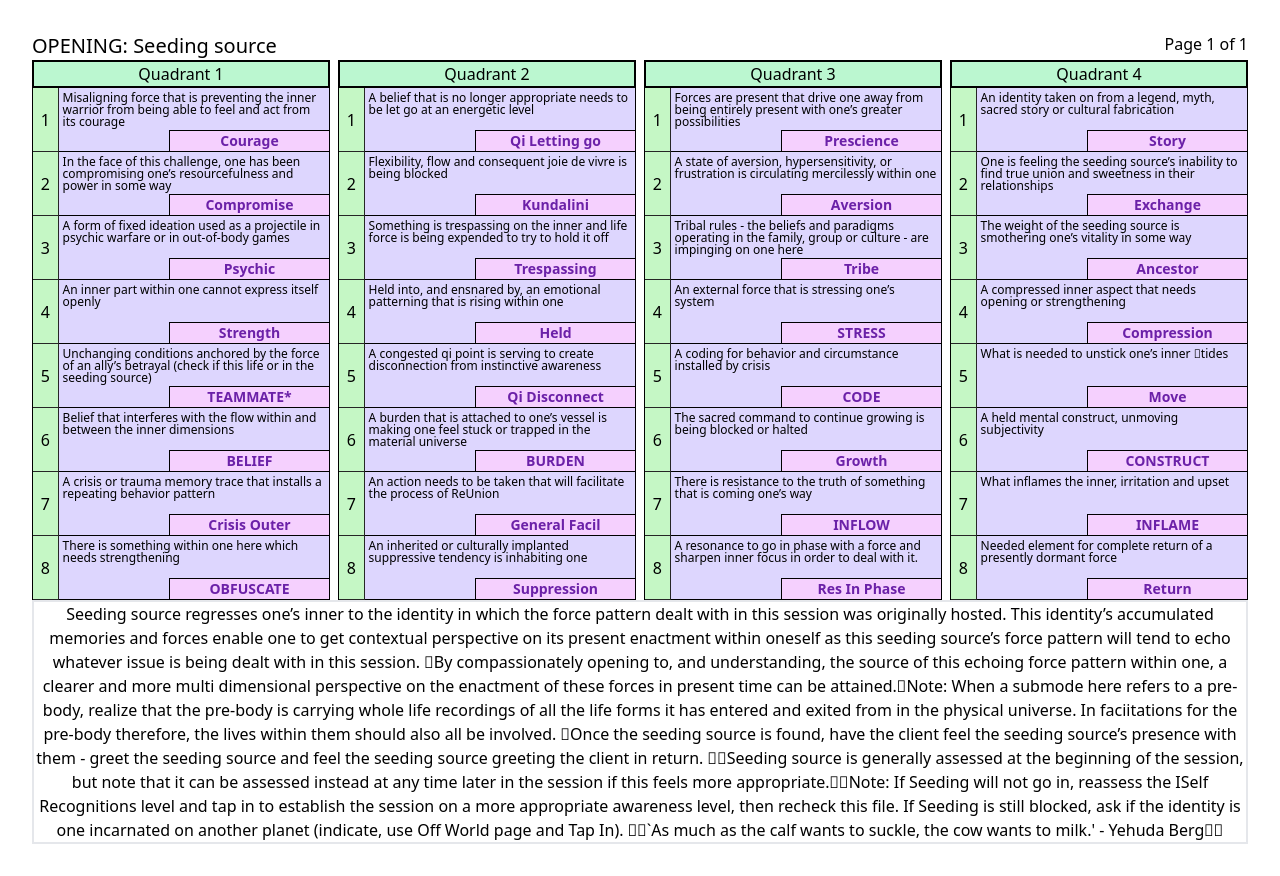
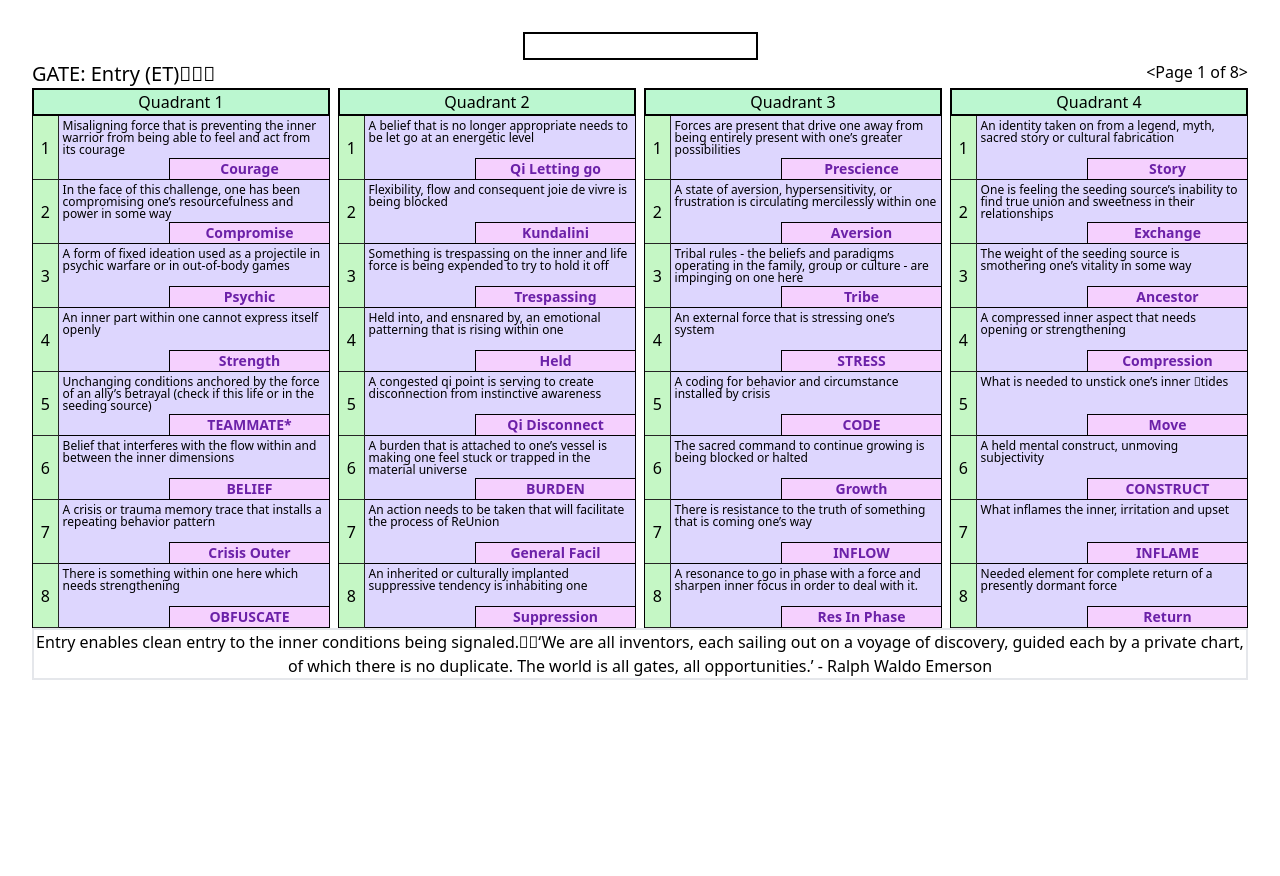
Before and after one commit to shalin1/reu, a React (Vite) app: page / in a window 1280 px wide. After the commit the page ends 800 px from the top, so only its background shows below. Built offline with nearby package versions, Linux system fonts and the light colour scheme.

Commit message:
xtra basic nav

```diff
--- a/src/App.tsx
+++ b/src/App.tsx
@@ -1,11 +1,15 @@
 import './App.css'
 import Papa from 'papaparse';
-import {useEffect, useState} from "react";
-import ReunionFiles from "./ReunionFiles";
+import React, {useEffect, useState} from "react";
+import ReunionFile from "./ReunionFile";
+import filter from "lodash/filter";
+import method from "lodash/method";
 
 const App = () => {
     const [loading,setLoading]=useState(true)
-    const [data,setData]=useState([])
+    const [data,setData]=useState([] as any)
+    const [pageNumber,setPageNumber]=useState(0)
+    const [fileFilter,setFileFilter]=useState('')
 
     useEffect(() => {
         setLoading(true)
@@ -24,8 +28,29 @@ const App = () => {
         setLoading(false)
     },[])
 
+    const search = (e:any) => {
+        setFileFilter(e.target.value)
+        setPageNumber(0)
+    }
+
+    const files = filter(data, method('name.match', new RegExp(fileFilter, 'i')))
+    const file = files[pageNumber] || files[0]
+
     return (
-        <ReunionFiles data={data} loading={loading}/>
+        <>
+            <input className='border-2 border-solid border-black' type='text' value={fileFilter} onChange={search}/>
+            {file ? (
+                <ReunionFile
+                    file={file}
+                    loading={loading}
+                    pageNumber={pageNumber}
+                    setFileFilter={setFileFilter}
+                    setPageNumber={setPageNumber}
+                />
+            ) : (
+                <h1>Try again...</h1>
+            )}
+        </>
    )
 }
 
--- a/src/FileLinks.tsx
+++ b/src/FileLinks.tsx
@@ -3,9 +3,10 @@ import range from 'lodash/range'
 
 interface Props {
     file:any
+    setFileFilter: (i:string) => void
 }
 
-const FileLinks:React.FC<Props> = ({file}) => (
+const FileLinks:React.FC<Props> = ({file,setFileFilter}) => (
     <div className="flex flex-col sm:grid sm:grid-cols-2 lg:grid-cols-4 gap-2">
         {range(1,5).map(quadrant => (
             <div className='flex flex-col border-x-[1px] border-black' key={quadrant}>
@@ -15,7 +16,7 @@ const FileLinks:React.FC<Props> = ({file}) => (
                     const linkDescription = file[`q${quadrant}_link_${linkNum}_description`]
 
                     return (
-                        <div className="flex h-16 relative" key={`q${quadrant}_link_${linkNum}`}>
+                        <div className="flex h-16 relative" key={`q${quadrant}_link_${linkNum}`} onClick={()=>setFileFilter(link)}>
                             <div className="w-[28px] flex items-center justify-center border-neutral-800 border-r-[1px] border-b-[1px] bg-[#c5f7c5]">
                                 {linkNum}
                             </div>
--- /dev/null
+++ b/src/ReunionFile.tsx
@@ -0,0 +1,41 @@
+import React from "react";
+import FileLinks from "./FileLinks";
+
+interface Props {
+    file: {
+        description: string
+        name: string
+        num_pages: number
+        page:number
+    }
+    loading: boolean
+    pageNumber: number
+    setPageNumber: (i:number) => void
+    setFileFilter: (i:string) => void
+}
+
+const ReunionFile:React.FC<Props> = ({file,loading,pageNumber,setPageNumber,setFileFilter}) => {
+    if(loading) return<h1>Loading...</h1>
+
+    return (
+        <>
+            <div className='flex justify-between'>
+                <h1 className='text-xl'>{file?.name}</h1>
+                <div className='flex'>
+                    <div onClick={()=>setPageNumber(pageNumber-1)} className={'mr-xl' + (pageNumber > 0 ? '' : 'hidden')}>{'<'}</div>
+                    <span>Page {file?.page} of {file?.num_pages}</span>
+                    <div onClick={()=>setPageNumber(pageNumber+1)} className='mx-l'>
+                        {'>'}
+                    </div>
+                </div>
+            </div>
+            <FileLinks file={file} setFileFilter={setFileFilter}/>
+            {file.description && (
+                <div className='border-solid border-2 border-grey-700'>
+                    {file.description}
+                </div>
+            )}
+        </>
+    )
+}
+export default ReunionFile
--- a/src/ReunionFiles.tsx
+++ /dev/null
@@ -1,34 +0,0 @@
-import React from "react";
-import FileLinks from "./FileLinks";
-
-interface Props {
-    data: {
-        description: string
-        name: string
-        num_pages: number
-        page:number
-    }[]
-    loading: boolean
-}
-
-const ReunionFiles:React.FC<Props> = ({data,loading}) => {
-    if(loading) return<h1>Loading...</h1>
-    if(data.length==0) return <h1>Nothing found</h1>
-
-    const file = data[0]
-    const {description,name,num_pages,page} = data[10]
-
-    return (
-        <>
-            <div className='flex justify-between'>
-                <h1 className='text-xl'>{name}</h1>
-                <span>Page {page} of {num_pages}</span>
-            </div>
-            <FileLinks file={file}/>
-            <div className='border-solid border-2 border-grey-700'>
-                {description}
-            </div>
-        </>
-    )
-}
-export default ReunionFiles
```
